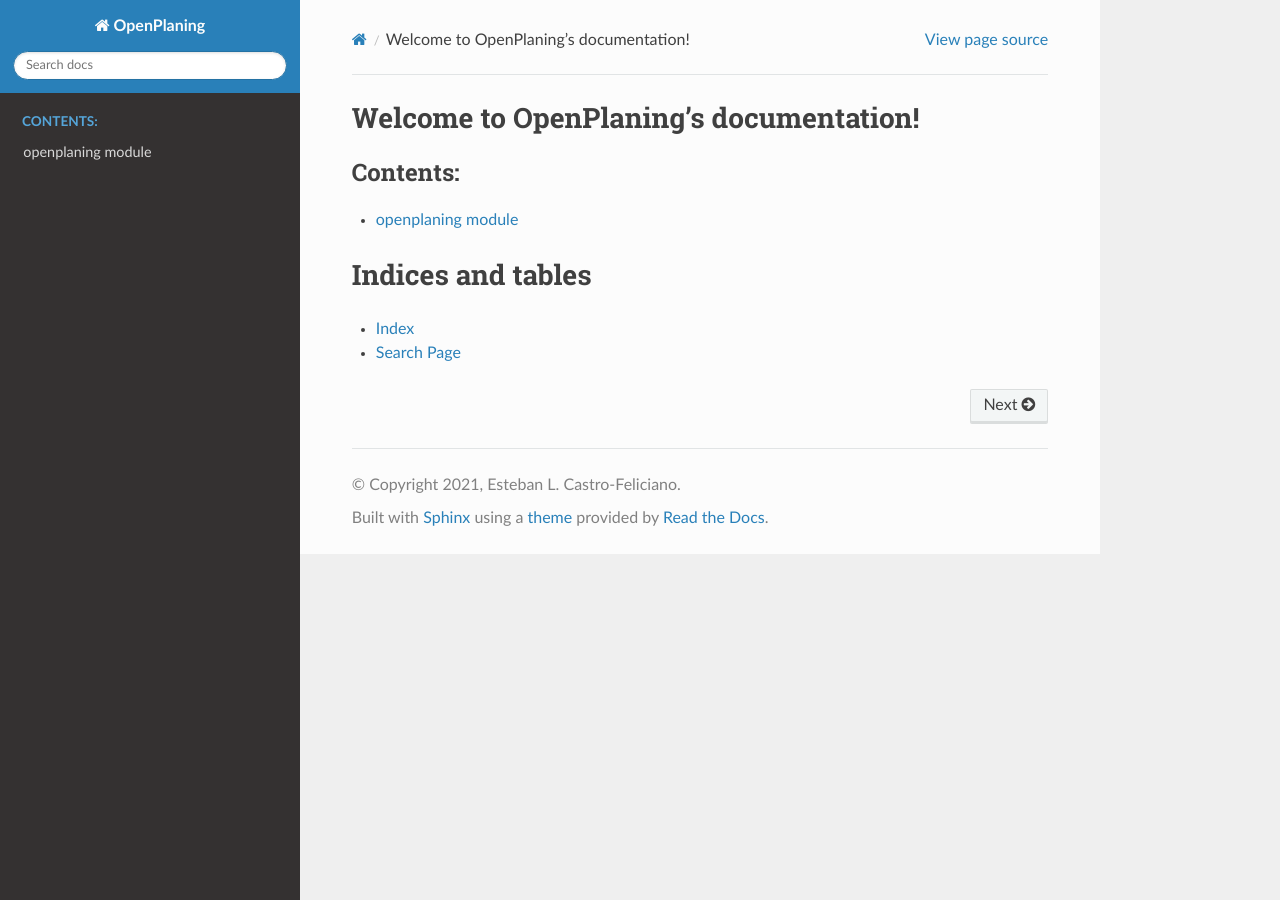
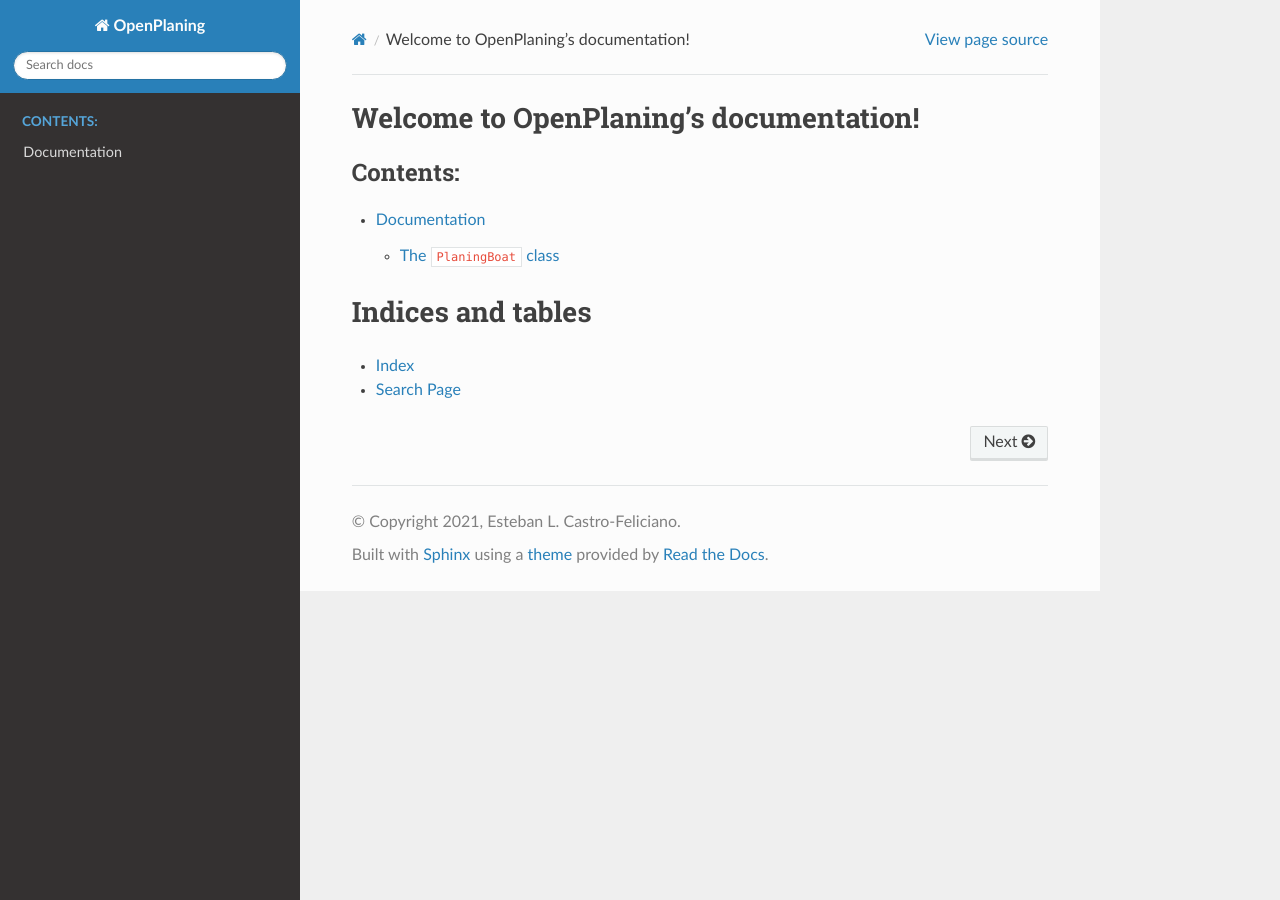
Before and after one commit to elcf/python-openplaning, a Sphinx documentation site: the page built from docs/index.rst, in a window 1280 px wide. Built offline with Sphinx 7.4.7 and the Read the Docs theme 2.0.0, drawn with Linux system fonts in a browser that asks for light colours; pages that are not in the unit, such as notebooks, are missing from menus.

Commit message:
included the PlaningBoat class in index

```diff
--- a/docs/openplaning.rst
+++ b/docs/openplaning.rst
@@ -1,7 +1,9 @@
-openplaning module
-==================
+Documentation
+=============
 
-.. automodule:: openplaning
+The ``PlaningBoat`` class
+*************************
+.. autoclass:: openplaning.PlaningBoat
    :members:
    :undoc-members:
    :show-inheritance:
```
